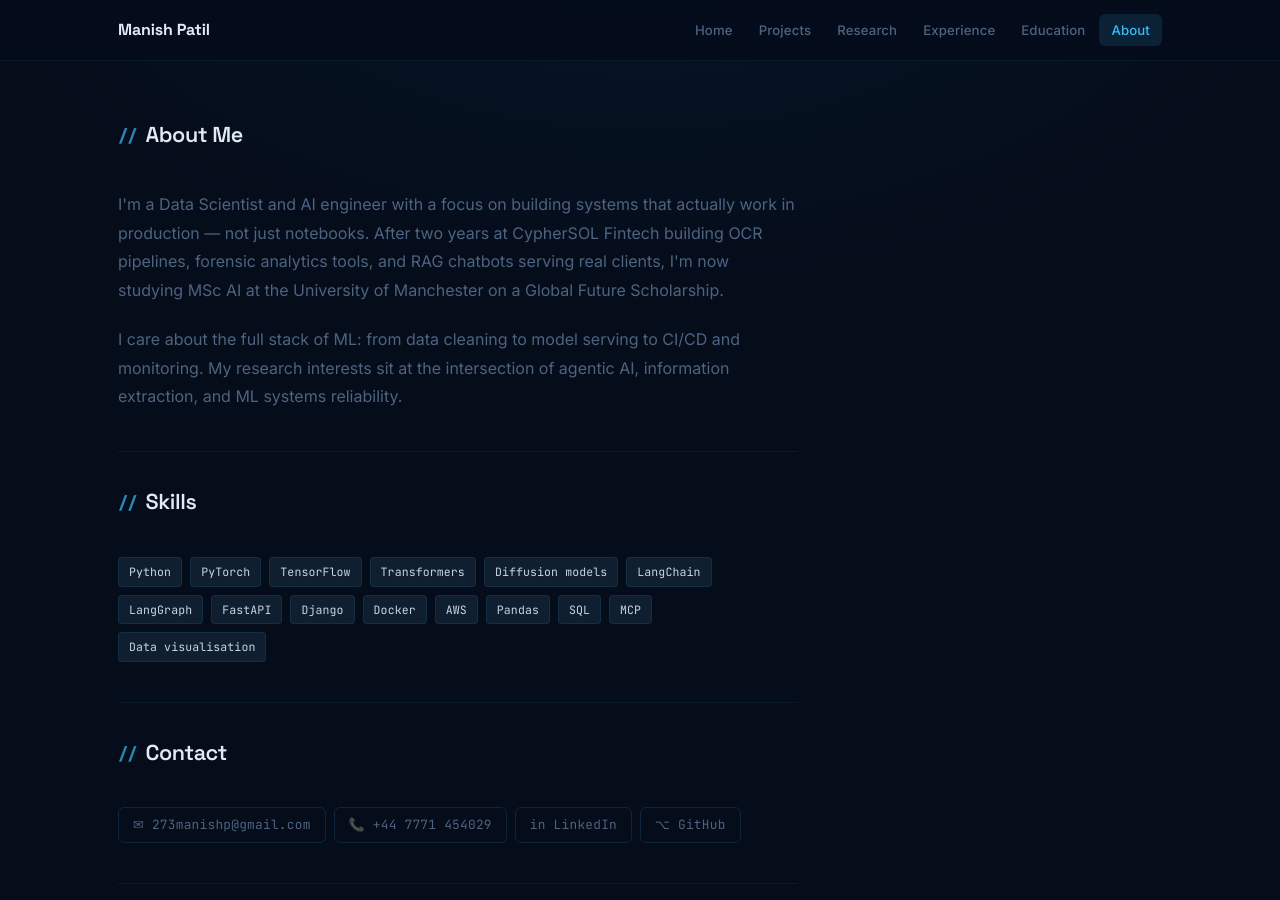
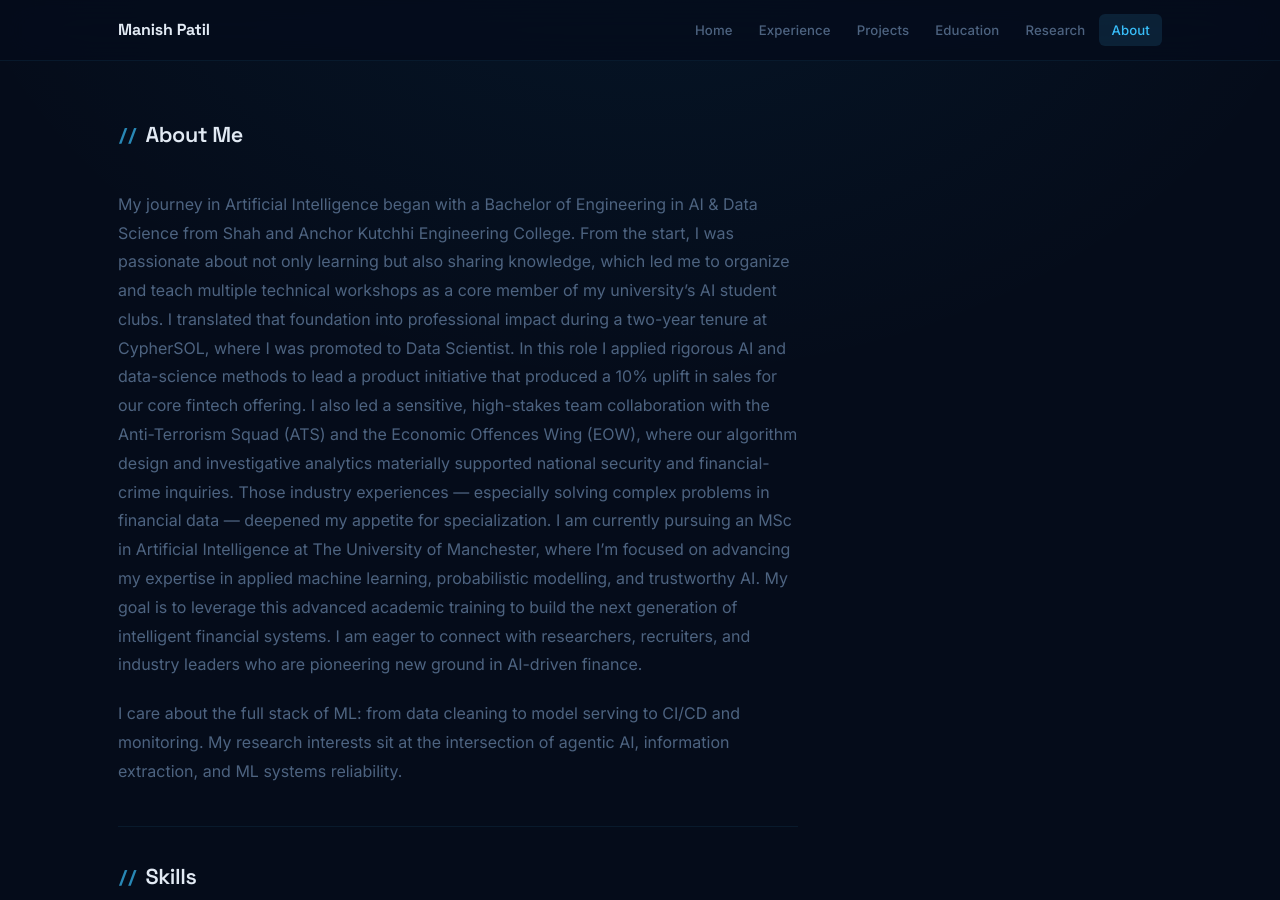
Before and after one commit to Manya009/Manya009.github.io, a Jekyll site: the page built from about.md, in a window 1280 px wide and 900 px high. Built offline with Jekyll 4.4.1, drawn with Linux system fonts in a browser that asks for light colours.

Commit message:
Fix navbar

```diff
--- a/about.md
+++ b/about.md
@@ -13,10 +13,10 @@ permalink: /about/
     <a href="/" class="nav-logo">Manish Patil</a>
     <div class="nav-links">
       <a href="/">Home</a>
+      <a href="/experience/">Experience</a>
       <a href="/projects/">Projects</a>
+      <a href="/education/">Education</a>
       <a href="/research/">Research</a>
-      <a href="/experience/">Experience</a>
-      <a href="/education/">Education</a>
       <a href="/about/" class="active">About</a>
     </div>
   </div>
@@ -31,10 +31,14 @@ permalink: /about/
       </div>
 
       <p style="color:var(--muted); line-height:1.8; margin-bottom:20px;">
-        I'm a Data Scientist and AI engineer with a focus on building systems that actually work in production —
-        not just notebooks. After two years at CypherSOL Fintech building OCR pipelines, forensic analytics tools,
-        and RAG chatbots serving real clients, I'm now studying MSc AI at the University of Manchester on a
-        Global Future Scholarship.
+        My journey in Artificial Intelligence began with a Bachelor of Engineering in AI & Data Science from Shah and Anchor Kutchhi Engineering College. From the start, I was passionate about not only learning but also sharing knowledge, which led me to organize and teach multiple technical workshops as a core member of my university’s AI student clubs.
+
+        I translated that foundation into professional impact during a two-year tenure at CypherSOL, where I was promoted to Data Scientist. In this role I applied rigorous AI and data-science methods to lead a product initiative that produced a 10% uplift in sales for our core fintech offering. I also led a sensitive, high-stakes team collaboration with the Anti-Terrorism Squad (ATS) and the Economic Offences Wing (EOW), where our algorithm design and investigative analytics materially supported national security and financial-crime inquiries.
+
+        Those industry experiences — especially solving complex problems in financial data — deepened my appetite for specialization. I am currently pursuing an MSc in Artificial Intelligence at The University of Manchester, where I’m focused on advancing my expertise in applied machine learning, probabilistic modelling, and trustworthy AI.
+
+        My goal is to leverage this advanced academic training to build the next generation of intelligent financial systems. I am eager to connect with researchers, recruiters, and industry leaders who are pioneering new ground in AI-driven finance.
+
       </p>
       <p style="color:var(--muted); line-height:1.8; margin-bottom:40px;">
         I care about the full stack of ML: from data cleaning to model serving to CI/CD and monitoring.
```
Also changed, not shown: education.md (+2 -2 lines), experience.md (+2 -2 lines), index.md (+3 -3 lines), research.md (+3 -3 lines), README.md (deleted).
